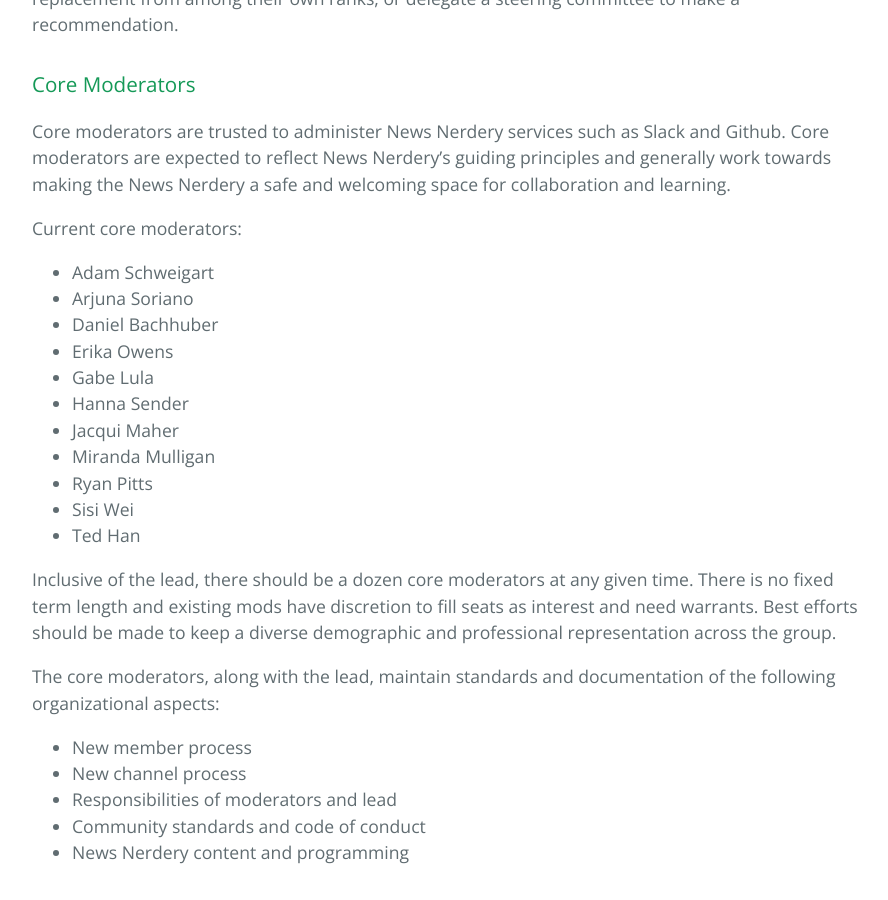
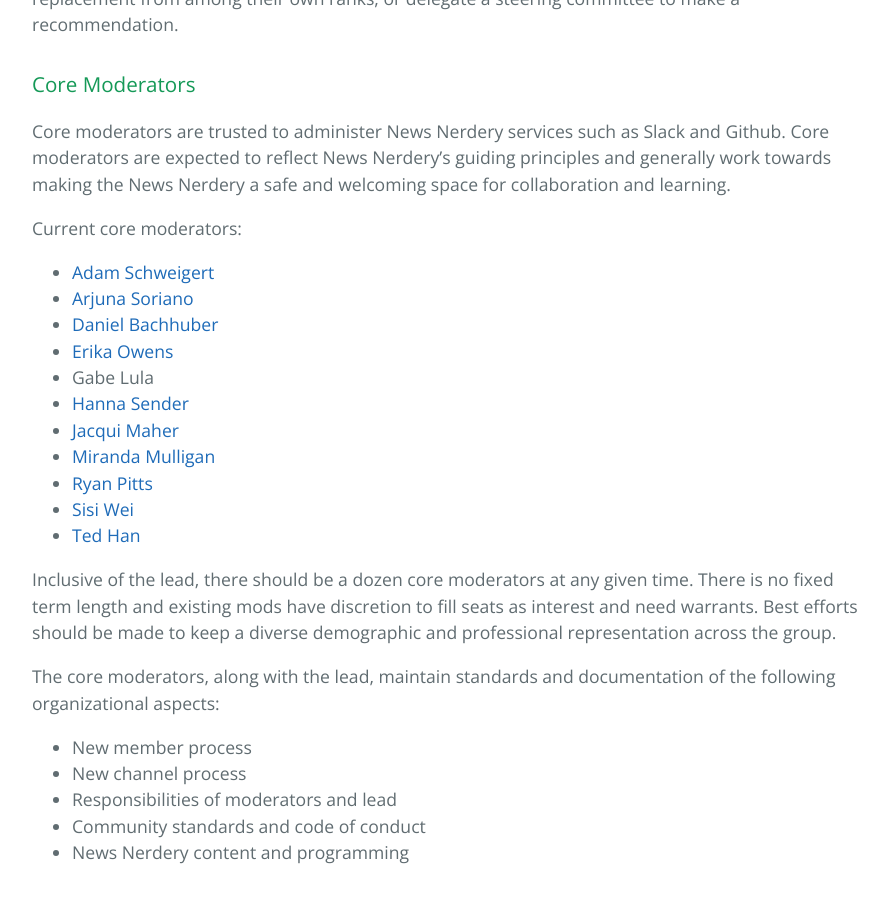
Before and after one commit to newsnerdery/newsnerdery, a Jekyll site: the page built from meta/governance.md, in a window 1280 px wide and 900 px high, scrolled down 1208 px. Shown: the whole window, without its empty margins (192-1080 px from the left). Built offline with Jekyll 4.4.1, drawn with Linux system fonts in a browser that asks for light colours; our own code applies the rules of GitHub Pages for plain Markdown files.

Commit message:
Link core mods

```diff
--- a/meta/governance.md
+++ b/meta/governance.md
@@ -26,17 +26,17 @@ Core moderators are trusted to administer News Nerdery services such as Slack an
 
 Current core moderators:
 
-* Adam Schweigart
-* Arjuna Soriano
-* Daniel Bachhuber
-* Erika Owens
+* [Adam Schweigert](https://twitter.com/aschweig)
+* [Arjuna Soriano](https://twitter.com/arjunasoriano)
+* [Daniel Bachhuber](https://twitter.com/danielbachhuber)
+* [Erika Owens](https://twitter.com/erika_owens)
 * Gabe Lula
-* Hanna Sender
-* Jacqui Maher
-* Miranda Mulligan
-* Ryan Pitts
-* Sisi Wei
-* Ted Han
+* [Hanna Sender](https://twitter.com/no_such_zone)
+* [Jacqui Maher](https://twitter.com/jacqui)
+* [Miranda Mulligan](https://twitter.com/jmm)
+* [Ryan Pitts](https://twitter.com/ryanpitts)
+* [Sisi Wei](https://twitter.com/sisiwei)
+* [Ted Han](https://twitter.com/knowtheory/)
 
 Inclusive of the lead, there should be a dozen core moderators at any given time. There is no fixed term length and existing mods have discretion to fill seats as interest and need warrants. Best efforts should be made to keep a diverse demographic and professional representation across the group.
 
```
